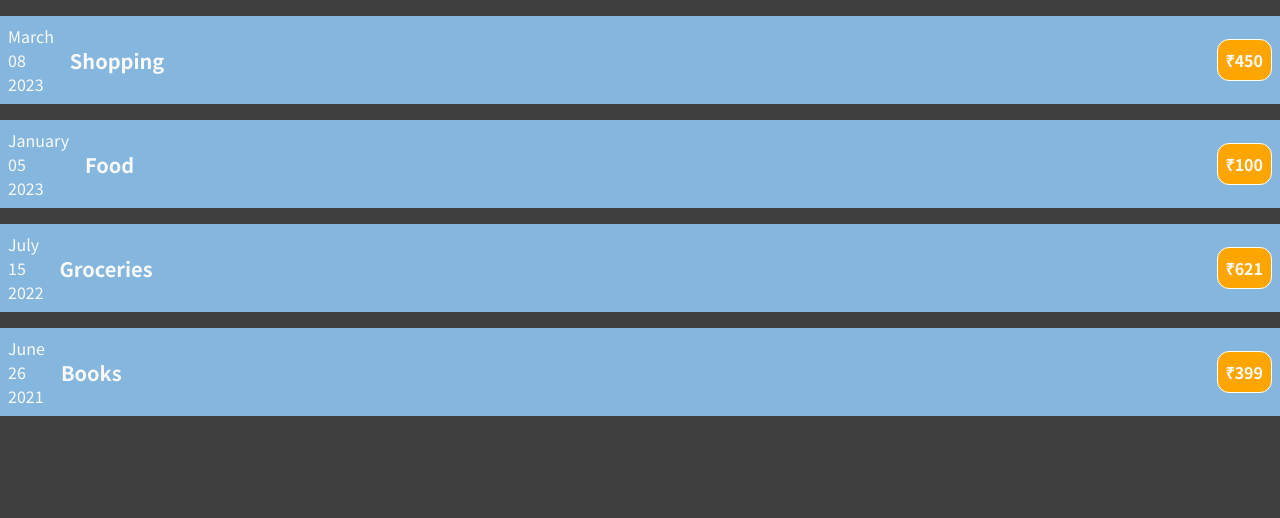
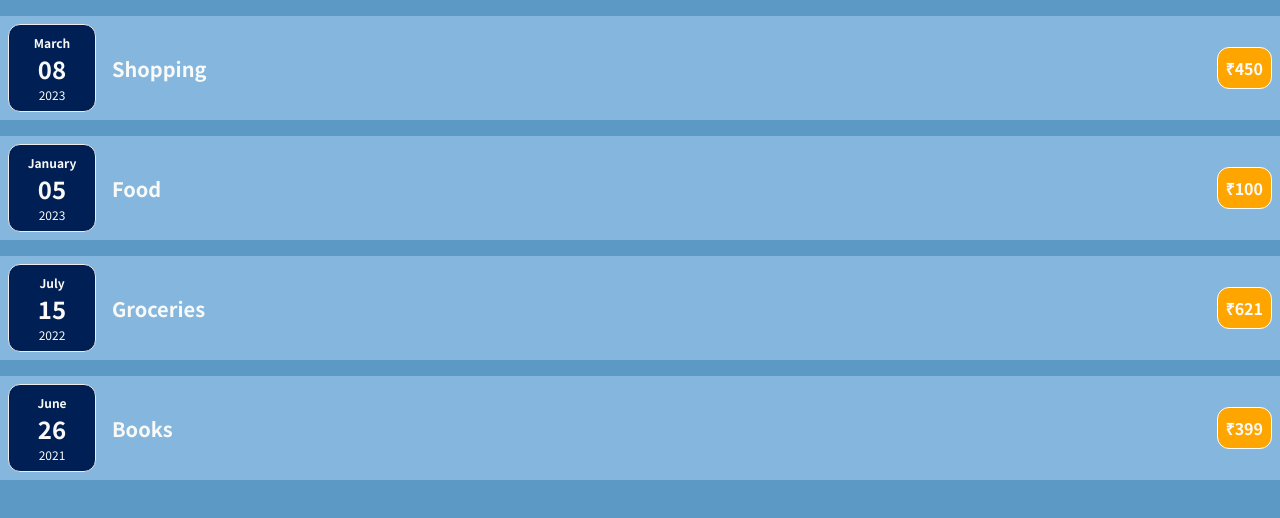
Before and after one commit to sreeyu/expense_tracker, a React (Create React App) app: page / in a window 1280 px wide. Shown: the top 518 px of the page. Built offline with nearby package versions, Linux system fonts and the light colour scheme; the HTML template or start-up script is replaced by a standard one.

Commit message:
Add styling to date component and index

```diff
--- a/src/components/ExpenseDate.css
+++ b/src/components/ExpenseDate.css
@@ -0,0 +1,25 @@
+.dateContainer{
+    display: flex;
+    flex-direction: column;
+    align-items: center;
+    justify-content: center;
+    width: 5.5rem;
+    height: 5.5rem;
+    border: 1px solid #ececec;
+    background-color: #001F54;
+    border-radius: 12px;
+}
+
+.month{
+    font-size: 0.75rem;
+    font-weight: bold;
+}
+
+.year{
+    font-size: 0.75rem;
+}
+
+.date{
+    font-size: 1.5rem;
+    font-weight: bold;
+}
--- a/src/components/ExpenseDate.jsx
+++ b/src/components/ExpenseDate.jsx
@@ -7,10 +7,10 @@
     const year = props.date.getFullYear();
 
     return (
-        <div>
-              <div>{month}</div>
-              <div>{day}</div>
-              <div>{year}</div>
+        <div className='dateContainer'>
+              <div className='month'>{month}</div>
+              <div className='date'>{day}</div>
+              <div className='year'>{year}</div>
             </div>
     );
 }
--- a/src/index.css
+++ b/src/index.css
@@ -10,5 +10,5 @@
 
 body {
   margin: 0;
-  background-color: #3f3f3f;
+  background-color: #5C99C4;
 }
```
